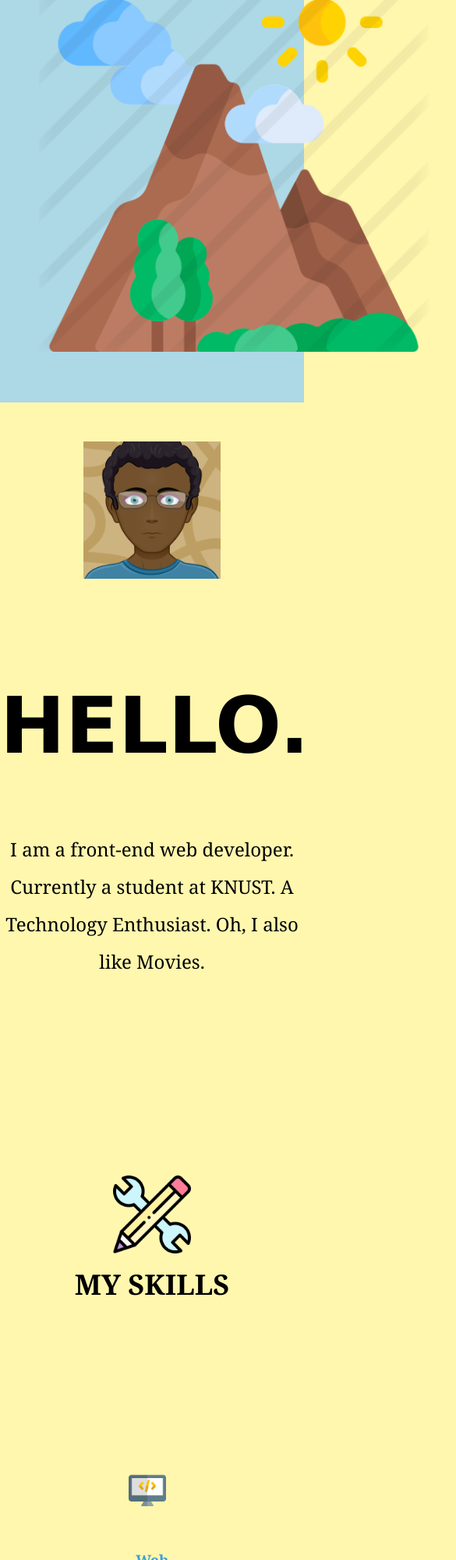
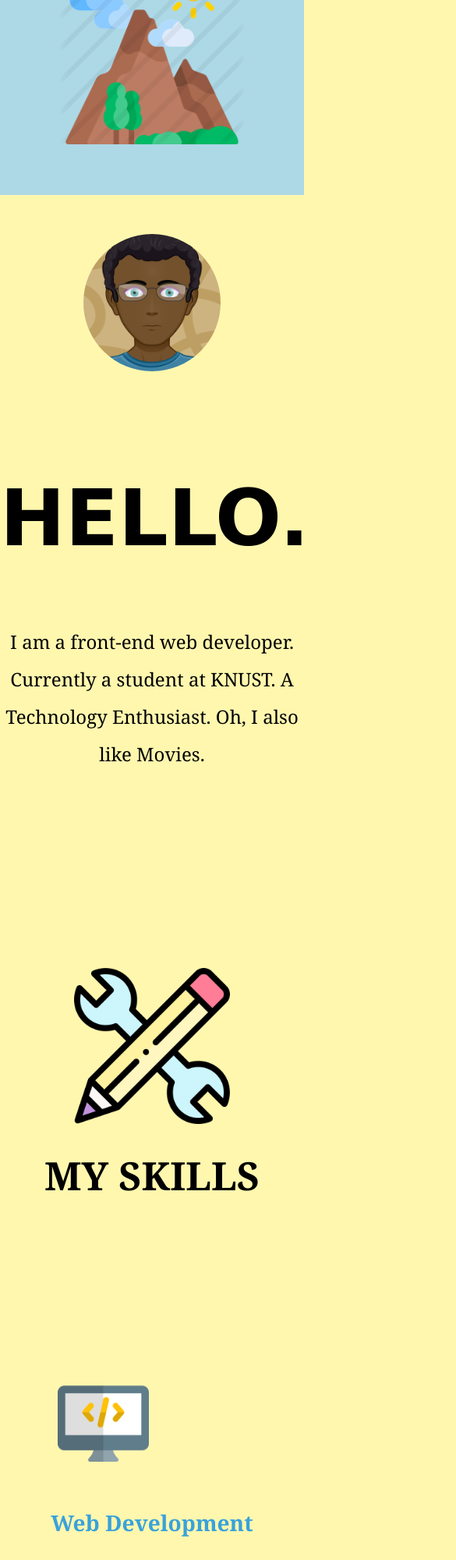
Before and after one commit to Kataali/Tawfiiq, a plain HTML site: page index.html in a window 390 px wide. Shown: the part 605-2605 px from the top of the page at 78% size, 585 px wide, since content can reach past the window. Drawn offline with Linux system fonts and the light colour scheme.

Commit message:
Add files via upload

```diff
--- a/index.html
+++ b/index.html
@@ -26,7 +26,7 @@
   <div class="skills">
     <div class="pen">
       <img src="pencil.png" alt="Skills img" class="pencil">
-    <h2>MY SKILLS</h2>
+      <h2 style="font-size:50px;">MY SKILLS</h2>
     </div>
 
     <div class="skill">
--- a/sean.css
+++ b/sean.css
@@ -5,20 +5,19 @@ body {
   font-size: 24px;
   text-align: center;
   line-height: 2;
-
 }
 
 h1 {
   display: inline-block;
   text-align: center;
-  font-family:brush script mt, cursive;
+  font-family: brush script mt, cursive;
   font-size: 100px;
   margin: auto auto 10px auto;
 }
 
 .tain {
-  width: 500px;
-  height: 500px;
+  width: 800px;
+  height: 800px;
 }
 
 .mon {
@@ -33,48 +32,57 @@ h1 {
 
 .nerd {
   margin: 60 auto 60 auto;
-  width: 45%
+  width: 45%;
+  border-radius: 100%;
 }
-.skill{
-  width: 35%;
+
+.skill {
+  width: 60%;
   margin: 200px auto;
-  font-size: 16px;
+  font-size: 24px;
 }
+
 h3 {
   color: #39a2db;
   font-weight: 900;
 }
-.mathimg{
-  width: 35%;
-float: left;
-margin-top: 15px;
+
+.mathimg {
+  width: 15%;
+  float: left;
+  margin-top: 15px;
 }
-.codeimg{
-  width: 35%;
+
+.codeimg {
+  width: 15%;
   float: right;
   margin-top: 0;
 }
-.pen{
+
+.pen {
   margin: 200px auto;
 }
 
 .pencil {
-  height: 100px;
-  width: 100px;
+
+  height: 200px;
+  width: 200px;
   margin-bottom: -40px
 }
-img{
+
+img {
   margin: 50px;
   width: 50%;
 }
-.lastdiv{
+
+.lastdiv {
   margin: 0;
   background-color: brown;
   height: 200px;
   padding-top: 20px;
+}
 
-}
-button{
+button {
   margin: auto auto 25px auto;
   background-color: #39a2db;
   font-size: 20px;
@@ -82,14 +90,38 @@ button{
   color: white;
   border-style: ridge;
 }
-button:hover{
+
+button:hover {
   color: brown;
 }
-a{
+
+a {
   margin: 30px 20px;
   color: white;
   text-decoration: none;
 }
-a:hover{
+
+a:hover {
   color: lightgreen;
 }
+
+@media (max-width:1024px) {
+  .skill {
+    width: 75%;
+    text-align: center;
+  }
+
+  .codeimg {
+    width: 40%;
+    margin-right: 150px;
+  }
+
+  .mathimg {
+    width: 40%;
+  }
+
+  .tain {
+    width: 60%;
+    height: 60%
+  }
+}
```
